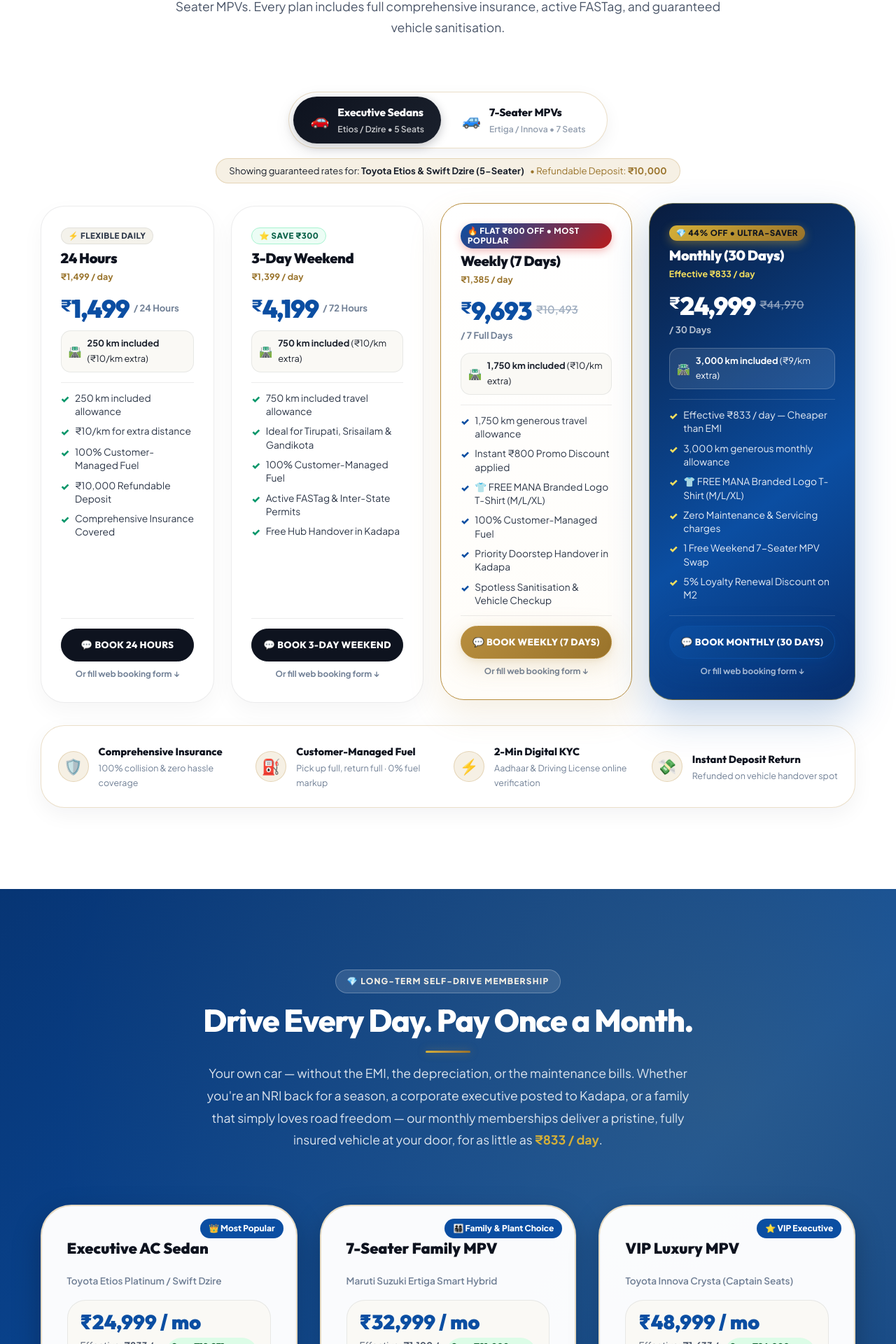
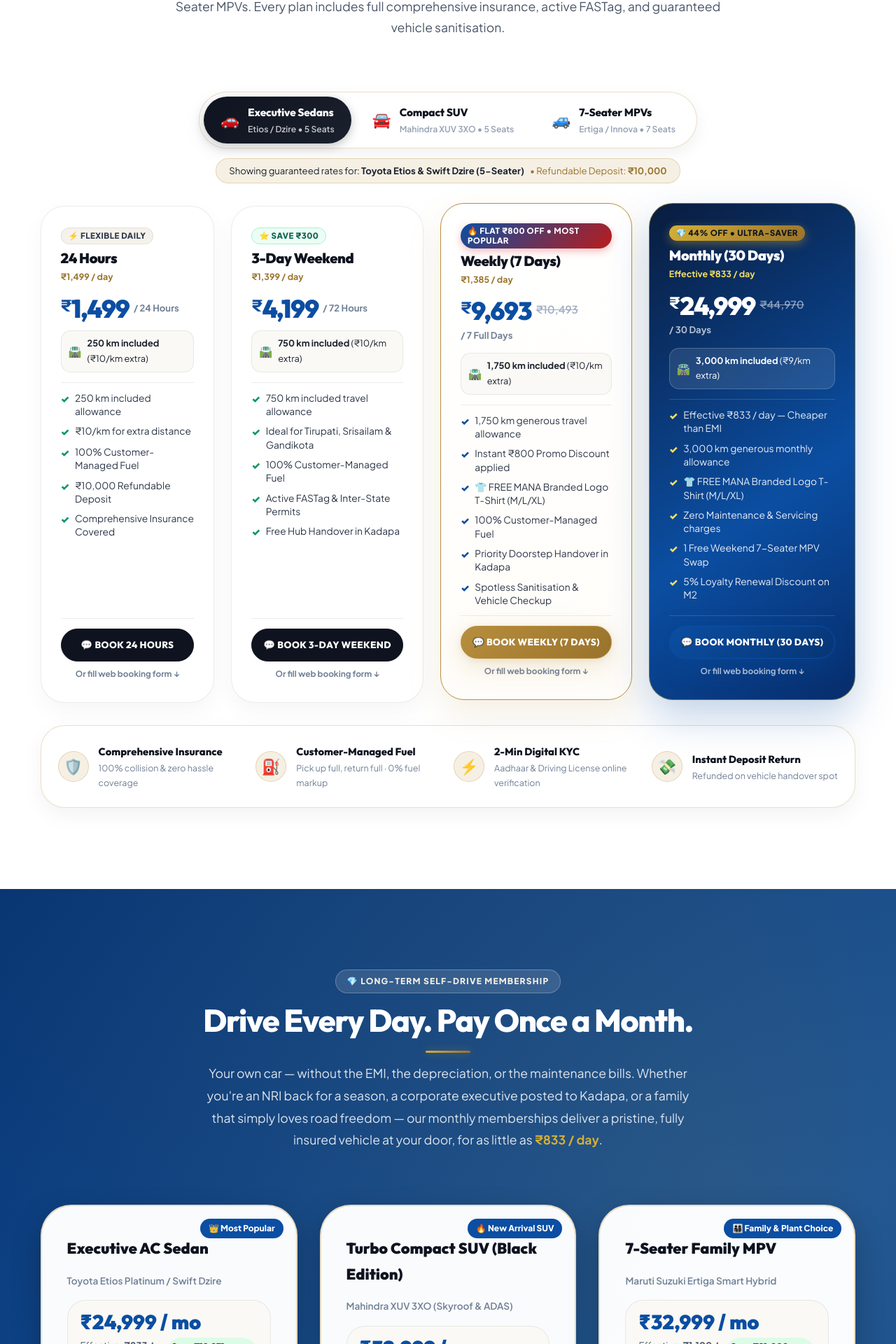
Before and after one commit to manatoursandtravels/mana-website, a Next.js app: page /services/self-drive in a window 1280 px wide. Shown: the part 1755-3675 px from the top of the page at 70% size. Built offline with nearby package versions, Linux system fonts and the light colour scheme; no server answers.

Commit message:
feat(fleet): add new stealth black Mahindra XUV 3XO SUV to self-drive segment, pricing matrix, fleet showcase, booking form, and GMB campaigns

```diff
--- a/app/page.js
+++ b/app/page.js
@@ -282,7 +282,7 @@ export default function HomePage() {
               { id: 'corporate-travel', label: 'Corporate Travel',   icon: '🏢', tag: 'GST Ready',    from: 'Custom Quote',  theme: 'slate',  href: '/services/corporate-travel',   desc: 'GST invoices, flexible monthly accounts, and premium executive vehicles.' },
               { id: 'local-sightseeing',label: 'Local Sightseeing',  icon: '🗺️', tag: 'Kadapa City', from: 'Call for Fare', theme: 'green',  href: '/services/local-sightseeing',  desc: 'Curated Kadapa heritage & sightseeing tours. Full-day city exploration.' },
               { id: 'wedding-travel',   label: 'Wedding & Events',   icon: '💒', tag: 'VIP Fleet',    from: 'VIP Quote',     theme: 'rose',   href: '/services/wedding-travel',     desc: 'Decorated premium fleet for weddings, engagements & VIP events.' },
-              { id: 'self-drive',       label: 'Self Drive',         icon: '🔑', tag: 'Drive Yourself',from: '₹1,499/d',     theme: 'brass',  href: '/services/self-drive',         desc: 'Drive yourself in premium sanitized cars. Doorstep handover in Kadapa.' },
+              { id: 'self-drive',       label: 'Self Drive',         icon: '🔑', tag: 'New XUV 3XO SUV',from: '₹1,499/d',     theme: 'brass',  href: '/services/self-drive',         desc: 'Drive yourself in sanitized cars: Swift Dzire, New Black XUV 3XO SUV & Ertiga. Doorstep handover in Kadapa.' },
             ].map((s, i) => {
               const ServiceVector = serviceIllustrations[s.id] || LocalCabIllustration;
               return (
--- a/app/services/self-drive/page.js
+++ b/app/services/self-drive/page.js
@@ -44,6 +44,15 @@ const fleetOptions = [
     dailyPrice: '₹1,499',
     weeklyPrice: '₹9,693 (Save ₹800)',
     bestFor: 'City commutes, family trips & weekend getaways across South India',
+  },
+  {
+    name: 'Mahindra XUV 3XO (Black Edition)',
+    category: 'Compact Turbo SUV',
+    img: '/images/fleet-xuv-3xo.png',
+    specs: ['Manual / Auto', 'Turbo Petrol', '5 Seats', 'Skyroof & ADAS', 'Dual AC'],
+    dailyPrice: '₹1,999',
+    weeklyPrice: '₹13,193 (Save ₹800)',
+    bestFor: 'Thrilling road trips, young explorers, Gandikota canyon drives & highway escapes',
   },
   {
     name: 'Maruti Suzuki Ertiga',
--- a/components/BookingForm.js
+++ b/components/BookingForm.js
@@ -18,6 +18,7 @@ const SERVICE_OPTIONS = {
     ],
     vehicles: [
       'Executive Sedan (5 Seats)',
+      'Mahindra XUV 3XO Black Edition (Compact SUV - 5 Seats)',
       'Maruti Ertiga MPV (7 Seats)',
       'Toyota Innova Crysta (7 Seats)',
     ],
--- a/components/SelfDriveFleetShowcase.js
+++ b/components/SelfDriveFleetShowcase.js
@@ -28,6 +28,30 @@ const FLEET_VEHICLES = [
     ],
     bestFor: 'City commutes, family temple visits & weekend trips to Tirupati & Gandikota.',
     waMsg: 'Hi Pavan, I want to book the Toyota Etios / Swift Dzire Self-Drive car (₹1,499/day).',
+  },
+  {
+    id: 'xuv3xo',
+    name: 'Mahindra XUV 3XO (Black Edition)',
+    subtitle: 'Turbocharged Compact SUV with Skyroof',
+    category: 'Compact Turbo SUV',
+    badge: '🔥 New Arrival SUV',
+    badgeType: 'popular',
+    rating: '5.0 ★ (Brand New 2024 Fleet)',
+    img: '/images/fleet-xuv-3xo.png',
+    dailyRate: '₹1,999',
+    weeklyRate: '₹13,193 (Save ₹800)',
+    monthlyRate: '₹32,999 (Save ₹27k)',
+    deposit: '₹10,000 Refundable',
+    specs: [
+      { icon: '👥', label: 'Capacity', val: '5 Passengers' },
+      { icon: '🧳', label: 'Boot Space', val: '364 Litres' },
+      { icon: '❄️', label: 'AC', val: 'Dual-Zone Climate' },
+      { icon: '⛽', label: 'Engine', val: 'Turbocharged Power' },
+      { icon: '🕹️', label: 'Gearbox', val: '6-Speed Dynamic' },
+      { icon: '⚡', label: 'Sunroof', val: 'Skyroof & Level 2 ADAS' },
+    ],
+    bestFor: 'Youth road trips, couples, Gandikota canyon drives & highway escapes with sporty SUV thrill.',
+    waMsg: 'Hi Pavan, I want to book the New Black Mahindra XUV 3XO Self-Drive SUV (₹1,999/day).',
   },
   {
     id: 'ertiga',
--- a/components/SelfDrivePricingMatrix.js
+++ b/components/SelfDrivePricingMatrix.js
@@ -95,6 +95,99 @@ const PRICING_DATA = {
           '5% Loyalty Renewal Discount on M2',
         ],
         waMsg: 'Hi Pavan, I want to inquire about the 30-Day Executive Sedan Monthly Subscription (₹24,999).',
+      },
+    ],
+  },
+  suv: {
+    name: 'Compact Turbo SUV',
+    models: 'Mahindra XUV 3XO Black Edition (5-Seater)',
+    icon: '🚙',
+    deposit: '₹10,000',
+    plans: [
+      {
+        id: '24h',
+        name: '24 Hours',
+        tag: '🔥 New Arrival SUV',
+        tagType: 'featured',
+        price: '₹1,999',
+        ratePerDay: '₹1,999 / day',
+        period: '/ 24 Hours',
+        km: '250 km included',
+        extraKm: '₹11/km extra',
+        popular: true,
+        features: [
+          'Brand New Stealth Black Edition',
+          '250 km included allowance',
+          'Panoramic Skyroof & Dual-Zone AC',
+          '100% Customer-Managed Fuel',
+          '₹10,000 Refundable Deposit',
+        ],
+        waMsg: 'Hi Pavan, I want to book the 24-Hour Self Drive Mahindra XUV 3XO SUV (₹1,999).',
+      },
+      {
+        id: 'weekend',
+        name: '3-Day Weekend',
+        tag: '⭐ Save ₹500',
+        tagType: 'green',
+        price: '₹5,499',
+        ratePerDay: '₹1,833 / day',
+        period: '/ 72 Hours',
+        km: '750 km included',
+        extraKm: '₹11/km extra',
+        popular: false,
+        features: [
+          '750 km included travel allowance',
+          'Thrilling drive to Gandikota & Horsley Hills',
+          '100% Customer-Managed Fuel',
+          'Active FASTag & Inter-State Permits',
+          'Free Hub Handover in Kadapa',
+        ],
+        waMsg: 'Hi Pavan, I want to book the 3-Day Weekend Mahindra XUV 3XO SUV plan (₹5,499).',
+      },
+      {
+        id: 'weekly',
+        name: 'Weekly (7 Days)',
+        tag: '🔥 Flat ₹800 OFF • Explorer Deal',
+        tagType: 'featured',
+        price: '₹13,193',
+        originalPrice: '₹13,993',
+        ratePerDay: '₹1,885 / day',
+        period: '/ 7 Full Days',
+        km: '1,750 km included',
+        extraKm: '₹11/km extra',
+        popular: false,
+        features: [
+          '1,750 km generous travel allowance',
+          'Instant ₹800 Promo Discount applied',
+          '👕 FREE MANA Branded Logo T-Shirt (M/L/XL)',
+          '100% Customer-Managed Fuel',
+          'Priority Doorstep Handover in Kadapa',
+          'Spotless Sanitisation & Inspection',
+        ],
+        waMsg: 'Hi Pavan, I want to book the 7-Day Weekly Mahindra XUV 3XO SUV plan (₹13,193) with Free T-Shirt.',
+      },
+      {
+        id: 'monthly',
+        name: 'Monthly (30 Days)',
+        tag: '💎 45% OFF • Executive SUV',
+        tagType: 'vip',
+        price: '₹32,999',
+        originalPrice: '₹59,970',
+        ratePerDay: 'Effective ₹1,100 / day',
+        period: '/ 30 Days',
+        km: '3,000 km included',
+        extraKm: '₹10/km extra',
+        popular: false,
+        vip: true,
+        features: [
+          'Effective ₹1,100 / day for a Brand New SUV',
+          '3,000 km generous monthly allowance',
+          '👕 FREE MANA Branded Logo T-Shirt (M/L/XL)',
+          'Zero Maintenance & Servicing charges',
+          'Free Doorstep Maintenance Pickup',
+          '5% Loyalty Renewal Discount on M2',
+        ],
+        waMsg: 'Hi Pavan, I want to inquire about the 30-Day Mahindra XUV 3XO SUV Monthly Subscription (₹32,999).',
       },
     ],
   },
@@ -225,6 +318,18 @@ export default function SelfDrivePricingMatrix() {
             <div className={styles.toggleText}>
               <span className={styles.toggleTitle}>Executive Sedans</span>
               <span className={styles.toggleSub}>Etios / Dzire • 5 Seats</span>
+            </div>
+          </button>
+
+          <button
+            type="button"
+            className={`${styles.toggleBtn} ${vehicleType === 'suv' ? styles.toggleBtnActive : ''}`}
+            onClick={() => setVehicleType('suv')}
+          >
+            <span className={styles.toggleIcon}>🚘</span>
+            <div className={styles.toggleText}>
+              <span className={styles.toggleTitle}>Compact SUV</span>
+              <span className={styles.toggleSub}>Mahindra XUV 3XO • 5 Seats</span>
             </div>
           </button>
 
```
Also changed, not shown: app/admin/page.js (+20 -0 lines), scripts/gmb-agents/content_publisher.js (+18 -0 lines), lib/constants.js, public/images/fleet-xuv-3xo.png (added), public/images/gmb-post-xuv3xo.jpg (added).
